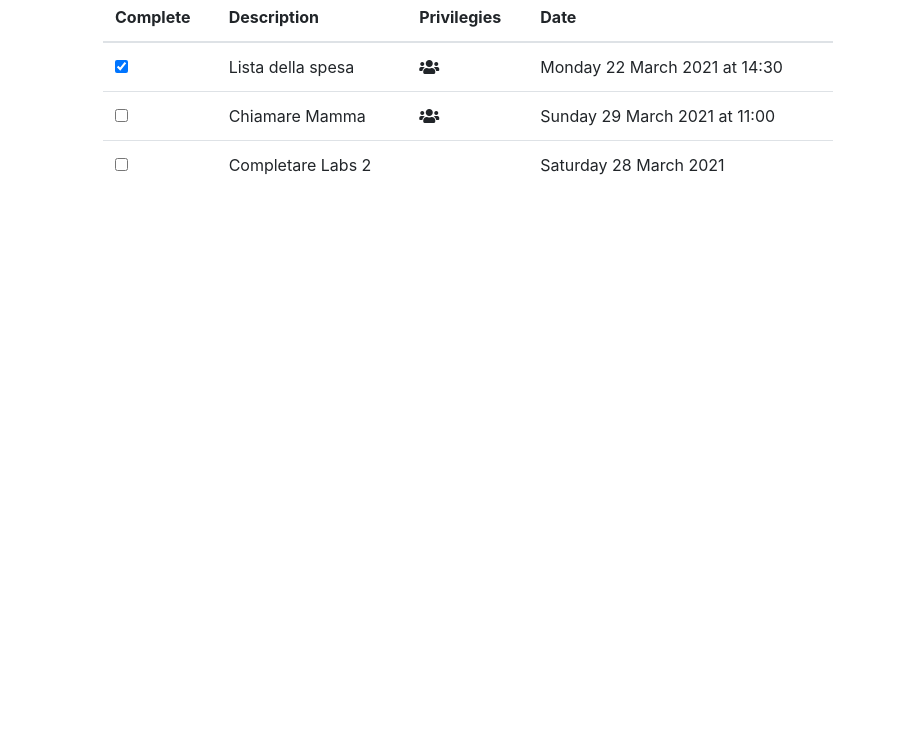
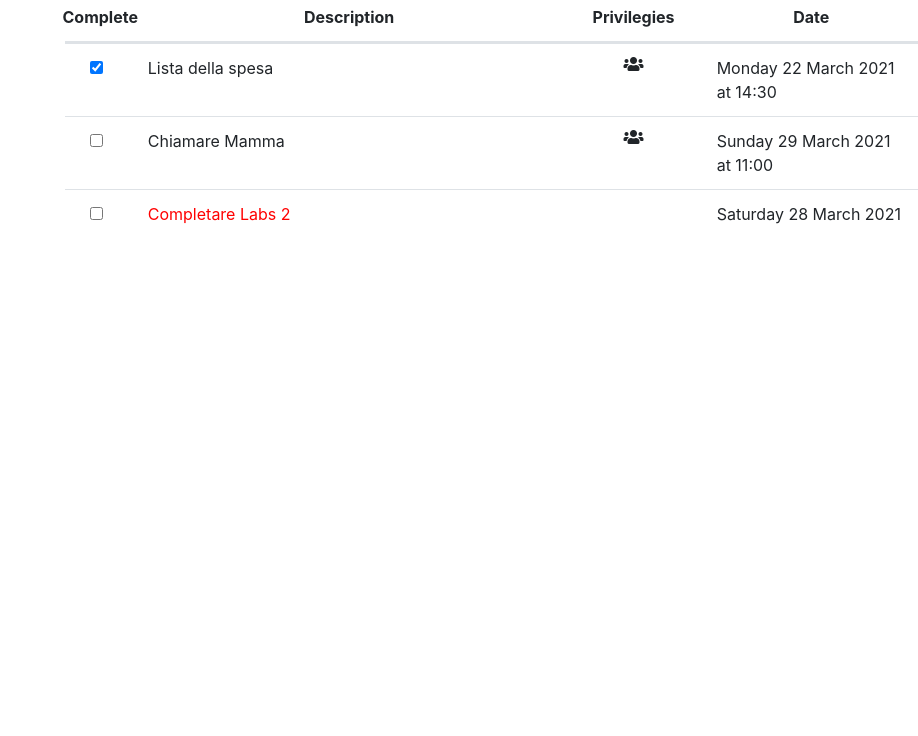
Before and after one commit to cannarelladev/labs, a plain HTML site: page 02/index.html in a window 1280 px wide. Shown: the part 64-800 px from the top of the page, without its empty margins (362-1280 px from the left). Drawn offline with nearby package versions, Linux system fonts and the light colour scheme.

Commit message:
table completed

```diff
--- a/02/index.html
+++ b/02/index.html
@@ -9,11 +9,14 @@
     <!-- Font Awesome Icons-->
     <link rel="stylesheet" href="https://cdnjs.cloudflare.com/ajax/libs/font-awesome/5.15.3/css/all.min.css" integrity="sha512-iBBXm8fW90+nuLcSKlbmrPcLa0OT92xO1BIsZ+ywDWZCvqsWgccV3gFoRBv0z+8dLJgyAHIhR35VZc2oM/gI1w==" crossorigin="anonymous" />
 
+    <!-- Custom CSS -->
+    <link rel="stylesheet" href="./style.css">
+
     <!-- Bootstrap CSS -->
     <link rel="stylesheet" href="https://cdn.jsdelivr.net/npm/bootstrap@4.6.0/dist/css/bootstrap.min.css" integrity="sha384-B0vP5xmATw1+K9KRQjQERJvTumQW0nPEzvF6L/Z6nronJ3oUOFUFpCjEUQouq2+l" crossorigin="anonymous">
   </head>
   <body>
-    <div class="container">
+    <div class="container-fluid">
 
       <header>
         <nav>
@@ -29,48 +32,50 @@
         <div class="col-lg-8">
           <!--tabella-->
           <h1>ALL</h1>
-          <table class="table table-lg">
+          <div class="row">
+              <table class="table">
                 <thead>
-              <tr>
-                <th scope="col">Complete</th>
-                <th scope="col">Description</th>
-                <th scope="col">Privilegies</th>
-                <th scope="col">Date</th>
+                  <tr class="d-flex">
+                    <th class="col-lg-1 d-flex flex-column align-items-center" scope="col">Complete</th>
+                    <th class="col-lg-6 d-flex flex-column align-items-center" scope="col">Description</th>
+                    <th class="col-lg-2 d-flex flex-column align-items-center" scope="col">Privilegies</th>
+                    <th class="col-lg-3 d-flex flex-column align-items-center" scope="col">Date</th>
                   </tr>
                 </thead>
                 <tbody>
-              <tr>
-                <th scope="row">
+                  <tr class="d-flex">
+                    <th class="col-lg-1 d-flex flex-column align-items-center" scope="row">
                       <div class="form-check">
                         <input class="form-check-input" type="checkbox" value="" checked>
                       </div>
                     </th>
-                <td>Lista della spesa</td>
-                <td><i class="fas fa-users"></i></td>
-                <td>Monday 22 March 2021 at 14:30</td>
+                    <td class="col-lg-6">Lista della spesa</td>
+                    <td class="col-lg-2 d-flex flex-column align-items-center"><i class="fas fa-users"></i></td>
+                    <td class="col-lg-3">Monday 22 March 2021 at 14:30</td>
                   </tr>
-              <tr>
-                <th scope="row">
+                  <tr class="d-flex">
+                    <th class="col-lg-1 d-flex flex-column align-items-center" scope="row">
                       <div class="form-check">
                         <input class="form-check-input" type="checkbox" value="">
                       </div>
                     </th>
-                <td>Chiamare Mamma</td>
-                <td><i class="fas fa-users"></i></td>
-                <td>Sunday 29 March 2021 at 11:00</td>
+                    <td class="col-lg-6">Chiamare Mamma</td>
+                    <td class="col-lg-2 d-flex flex-column align-items-center"><i class="fas fa-users"></i></td>
+                    <td class="col-lg-3">Sunday 29 March 2021 at 11:00</td>
                 </tr>
-              <tr>
-                <th scope="row">
+                <tr class="d-flex">
+                  <th class="col-lg-1 d-flex flex-column align-items-center" scope="row">
                     <div class="form-check">
                       <input class="form-check-input" type="checkbox" value="">
                     </div>
                   </th>
-                <td>Completare Labs 2</td>
-                <td></td>
-                <td>Saturday 28 March 2021</td>
+                  <td class="urgent col-lg-6">Completare Labs 2</td>
+                  <td class="col-lg-2 d-flex flex-column align-items-center"></td>
+                  <td class="col-lg-3">Saturday 28 March 2021</td>
                 </tr>
               </tbody>
             </table>
+          </div>
         </div>
       </div>
 
--- /dev/null
+++ b/02/style.css
@@ -0,0 +1,3 @@
+.table td.urgent{
+    color: red !important;
+}
```
Also changed, not shown: 02/._index.html. Lines whose indentation alone changed are shown as unchanged.
